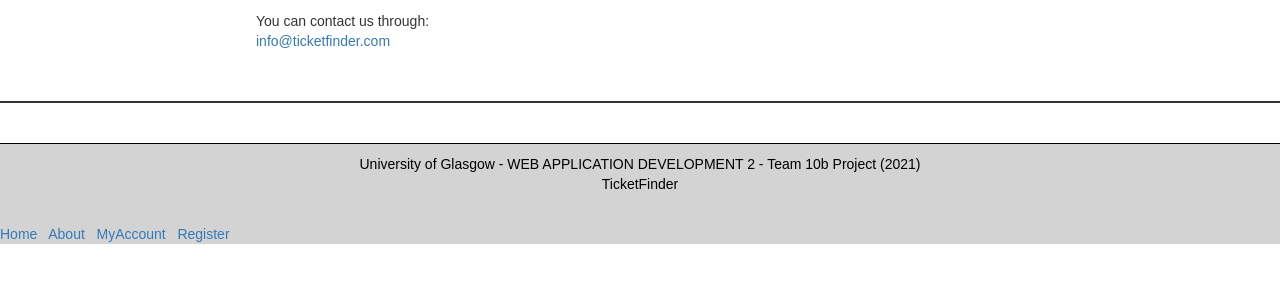
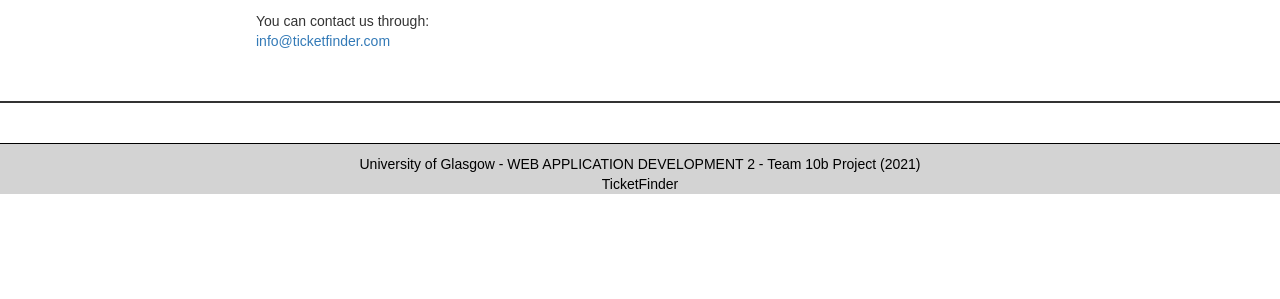
Before and after one commit to 2572258P/10b, a Django app: page /about/ in a window 1280 px wide. Shown: the part 365-664 px from the top of the page. Run offline with Django 3.2, Linux system fonts and the light colour scheme; some libraries are stand-ins or nearby versions.

Commit message:
bottom menu line removed

```diff
--- a/templates/concert/base.html
+++ b/templates/concert/base.html
@@ -202,16 +202,6 @@
     <br/><hr class="copyline"><br/>
     <footer class="footer" > University of Glasgow - WEB APPLICATION DEVELOPMENT 2 - Team 10b Project (2021)
 		<br>TicketFinder</br>
-
-     <div style="padding-top: 30px; position: relative; text-align: left">
-         <div style="font-size:12px;color:red"></div>
-    		<a href="{% url 'concert:index' %}">Home </a>&nbsp
-    		<a href="{% url 'concert:about' %}">About </a>&nbsp
-    		<a href="{% url 'concert:myaccount' %}">MyAccount </a>&nbsp
-    		<a href="{% url 'concert:register' %}">Register </a>&nbsp
-		</div>
-	</div>
-
 	</footer>
    </body>
 </html>
```
